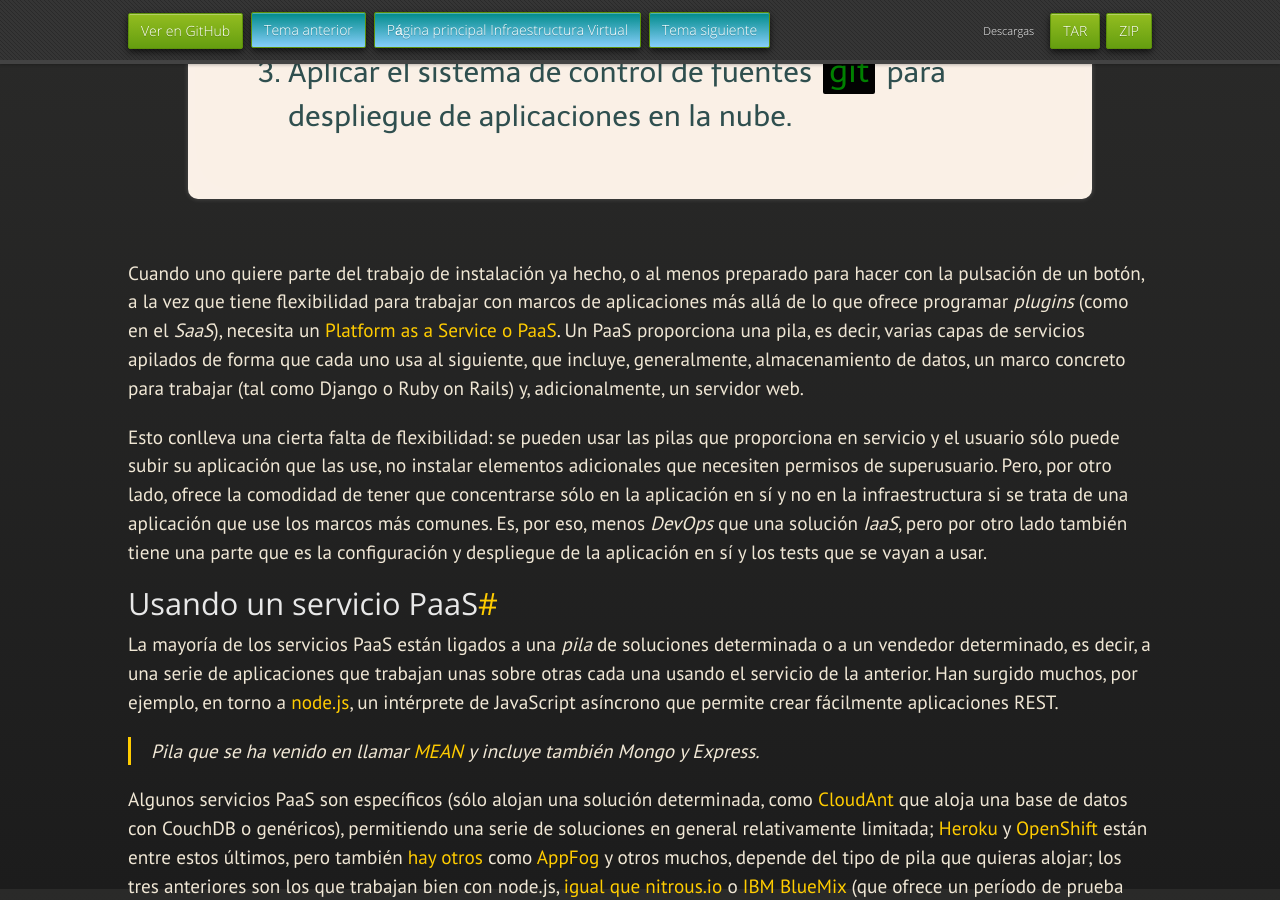
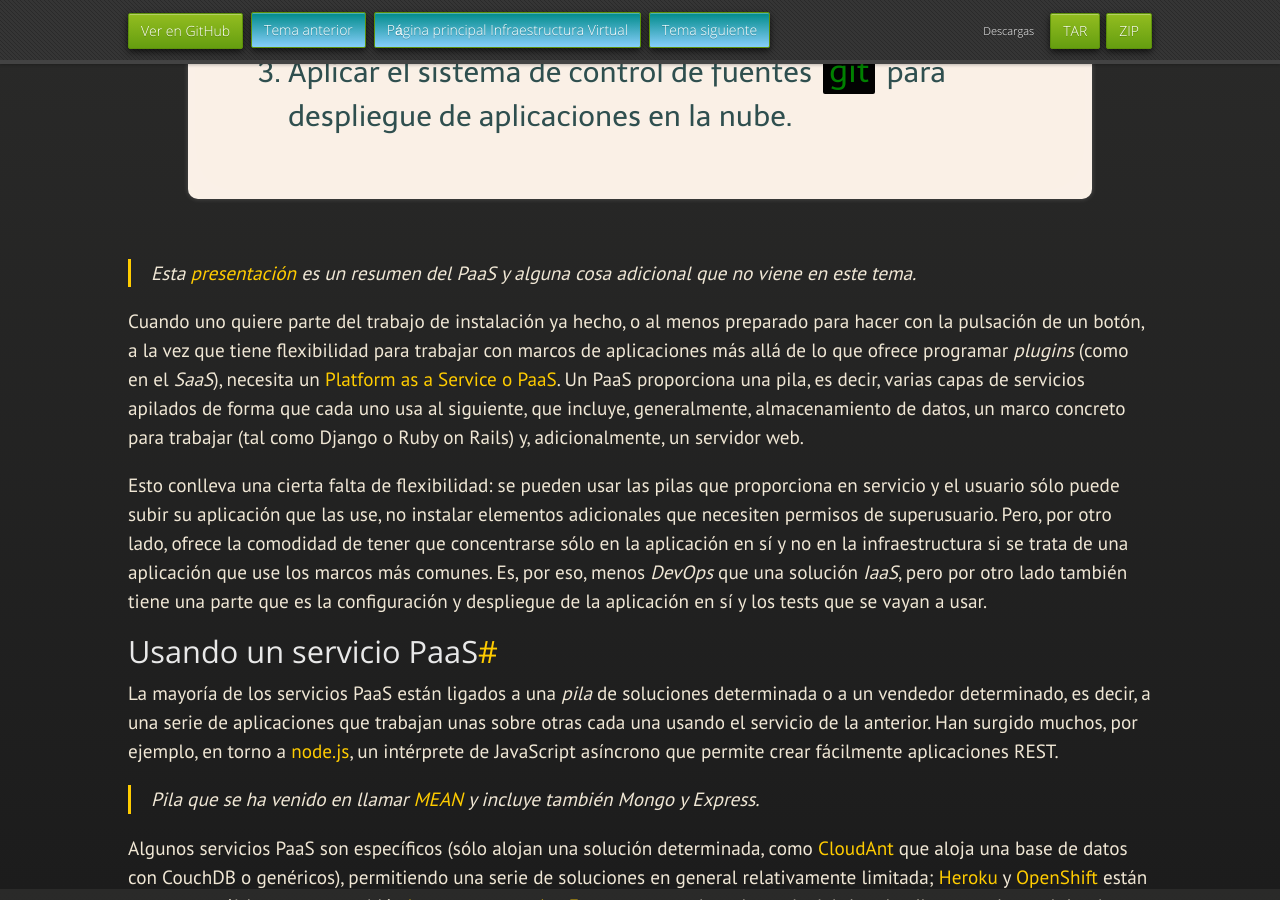
Before and after one commit to JJ/IV, a Jekyll site: the page built from documentos/temas/PaaS.md, in a window 1280 px wide and 900 px high, scrolled down 911 px. Built offline with Jekyll 4.4.1, drawn with Linux system fonts in a browser that asks for light colours; nearby versions of some CDN libraries; some web fonts are replaced.

Commit message:
Sync documentos/temas/PaaS.md de master a gh-pages

```diff
--- a/documentos/temas/PaaS.md
+++ b/documentos/temas/PaaS.md
@@ -38,6 +38,8 @@ tanto de software como de hardware y ponerlos en práctica.
 
 </div>
 
+>Esta [presentación](http://jj.github.io/pispaas/#/) es un resumen del
+>PaaS y alguna cosa adicional que no viene en este tema.
 
 Cuando uno quiere parte del trabajo de instalación ya hecho, o al menos preparado
 para hacer con la pulsación de un botón, a la vez que tiene
```
